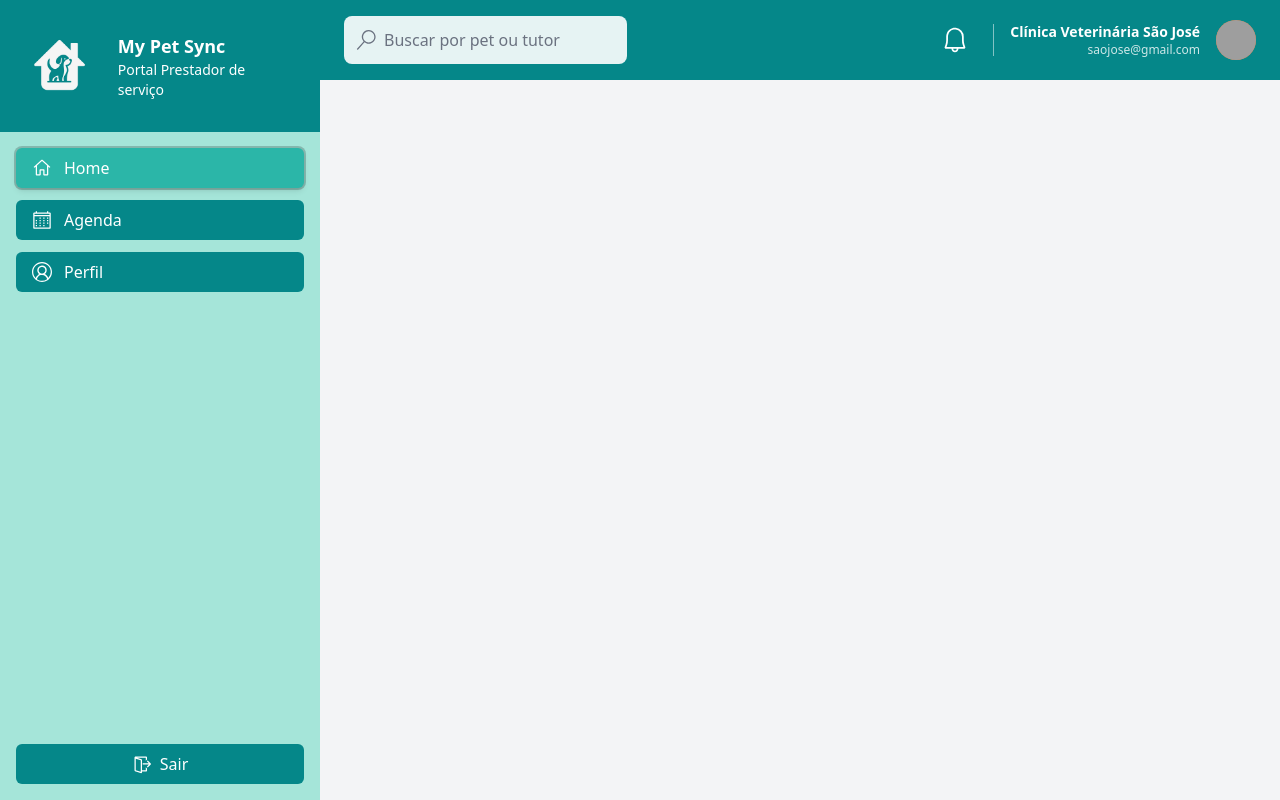
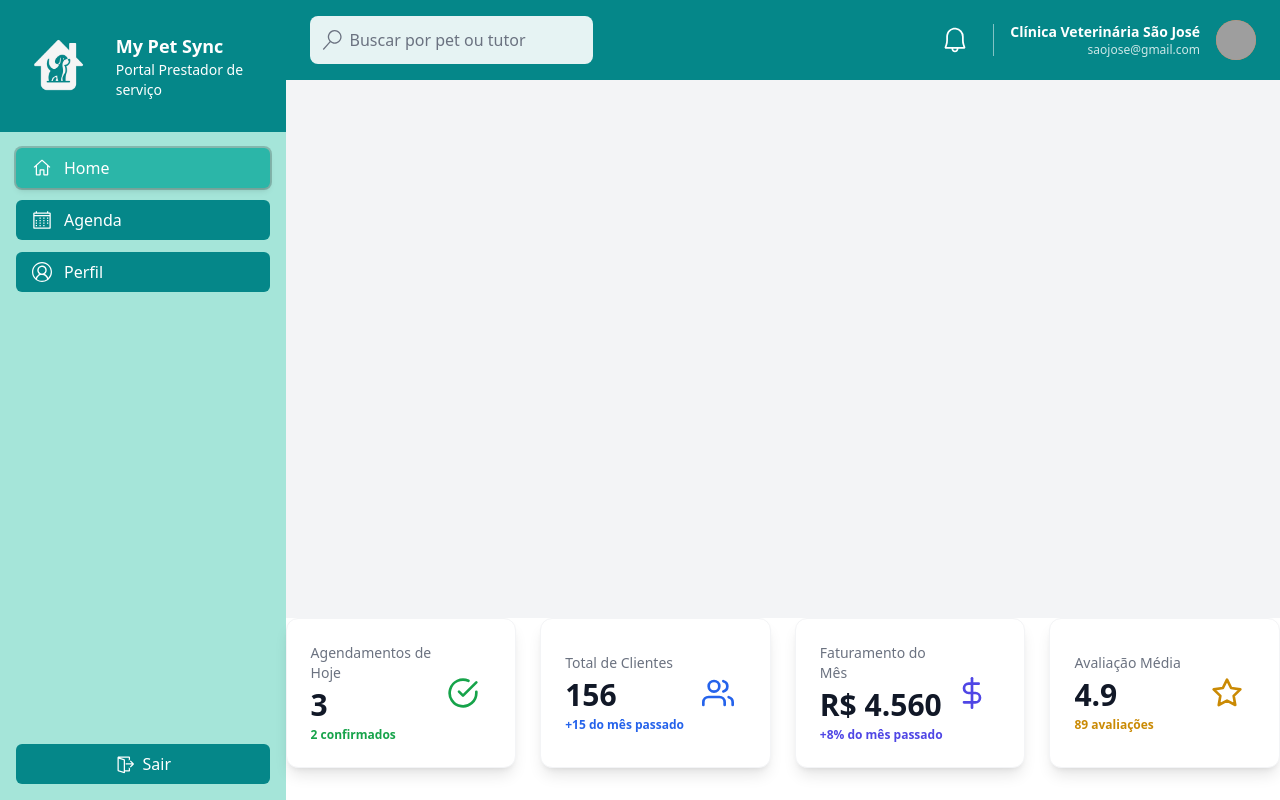
Before and after one commit to GustavoZanardi15/MyPetSync-FrontEnd, a React (Vite) app in the folder FrontEndWeb/: page /homePage in a window 1280 px wide. Built offline with nearby package versions, Linux system fonts and the light colour scheme; grey boxes are pictures that could not be loaded.

Commit message:
feat(frontend): implementar componente de estatísticas do dashboard (DashboardStats)

```diff
--- a/FrontEndWeb/src/components/home/DashboardStats.jsx
+++ b/FrontEndWeb/src/components/home/DashboardStats.jsx
@@ -0,0 +1,65 @@
+import { FiCheckCircle, FiUsers, FiDollarSign, FiStar } from "react-icons/fi";
+
+const statsData = [
+  {
+    id: 1,
+    title: "Agendamentos de Hoje",
+    value: "3",
+    subText: "2 confirmados",
+    icon: FiCheckCircle,
+    iconColor: "text-green-600",
+  },
+  {
+    id: 2,
+    title: "Total de Clientes",
+    value: "156",
+    subText: "+15 do mês passado",
+    icon: FiUsers,
+    iconColor: "text-blue-600",
+  },
+  {
+    id: 3,
+    title: "Faturamento do Mês",
+    value: "R$ 4.560",
+    subText: "+8% do mês passado",
+    icon: FiDollarSign,
+    iconColor: "text-indigo-600",
+  },
+  {
+    id: 4,
+    title: "Avaliação Média",
+    value: "4.9",
+    subText: "89 avaliações",
+    icon: FiStar,
+    iconColor: "text-yellow-600",
+  },
+];
+
+const StatCard = ({ title, value, subText, icon: Icon, iconColor }) => {
+  return (
+    <div className="bg-white p-6 rounded-xl shadow-lg flex items-center justify-between border border-gray-100">
+      <div className="flex-1">
+        <p className="text-sm font-medium text-gray-500">{title}</p>
+        <p className="text-3xl font-extrabold text-gray-900 mt-1">{value}</p>
+        <p className={`text-xs mt-1 font-semibold ${iconColor}`}>{subText}</p>
+      </div>
+      <div className={`p-3 rounded-full ${iconColor} bg-opacity-10`}>
+        <Icon className={`w-8 h-8 ${iconColor}`} />
+      </div>
+    </div>
+  );
+};
+
+const DashboardStats = () => {
+  return (
+    <section className="mb-8">
+      <div className="grid grid-cols-1 sm:grid-cols-2 lg:grid-cols-4 gap-6">
+        {statsData.map((stat) => (
+          <StatCard key={stat.id} {...stat} />
+        ))}
+      </div>
+    </section>
+  );
+};
+
+export default DashboardStats;
--- a/FrontEndWeb/src/pages/HomePage.jsx
+++ b/FrontEndWeb/src/pages/HomePage.jsx
@@ -1,5 +1,6 @@
 import Header from "../components/common/Header";
 import Sidebar from "../components/common/Sidebar";
+import DashboardStats from "../components/home/DashboardStats";
 
 const HomePage = () => {
   return (
@@ -8,6 +9,7 @@ const HomePage = () => {
       <div className="flex flex-col flex-grow">
         <Header />
         <main className="p-8 bg-gray-100 flex-grow"></main>
+        <DashboardStats />
       </div>
     </div>
   );
```
